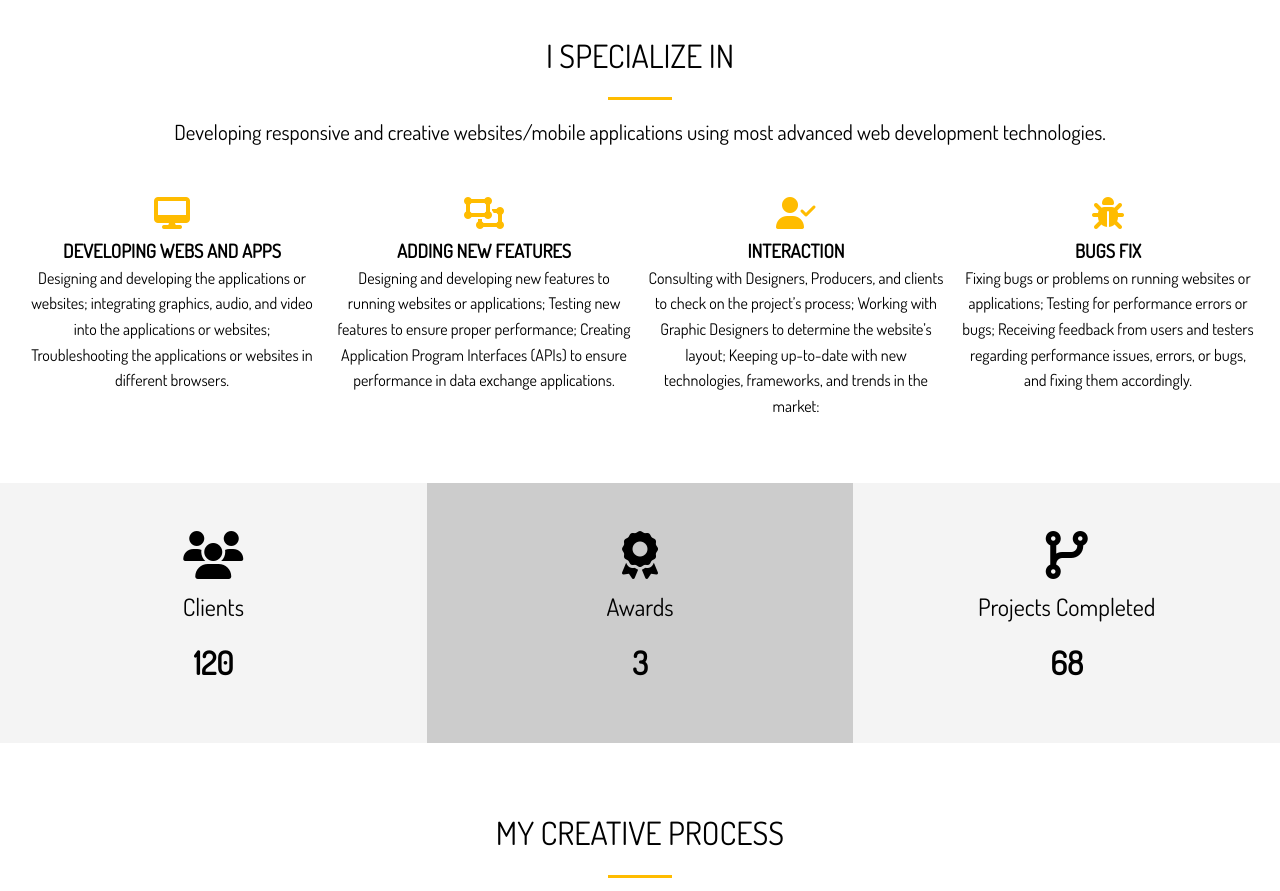
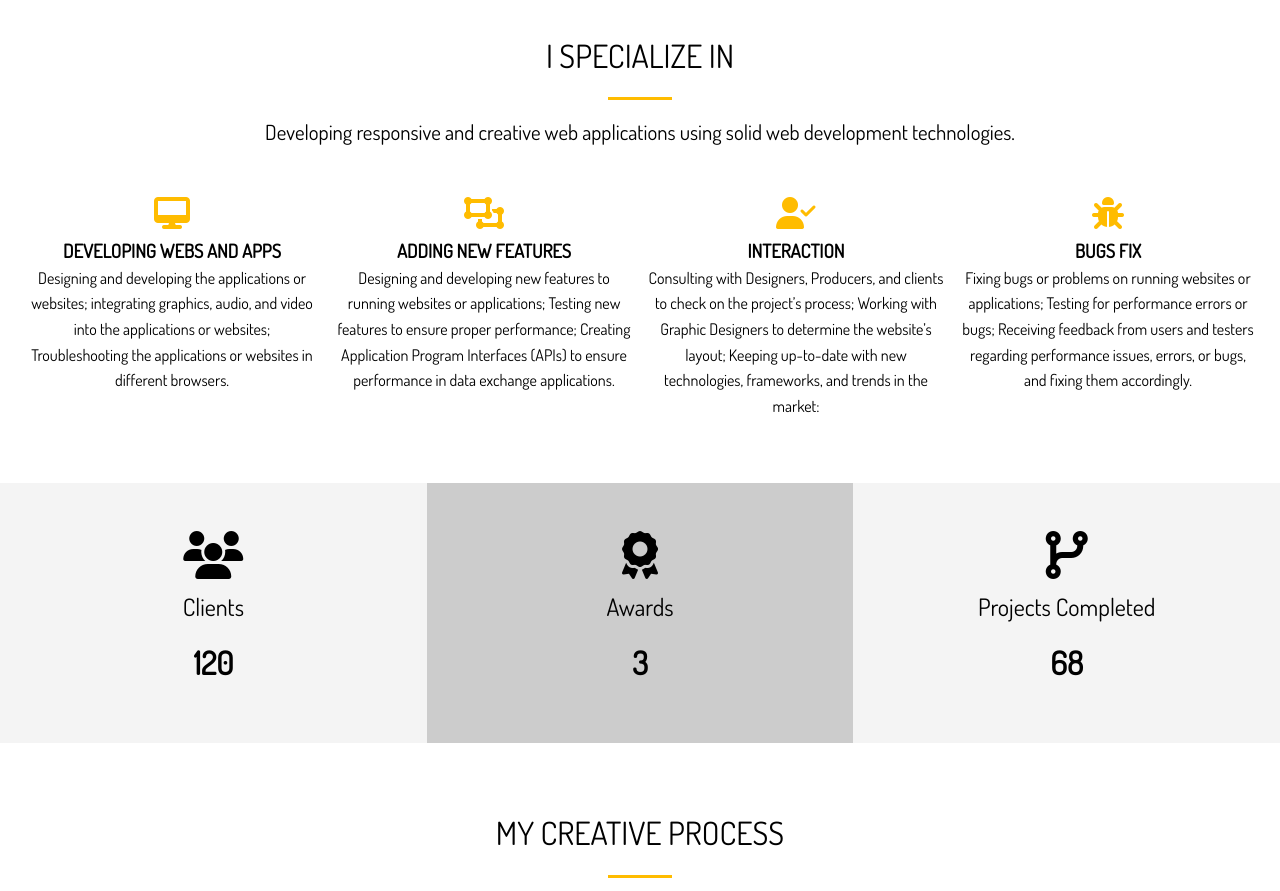
Before and after one commit to dylangit01/Dylan_Portfolio_2020_Rework, a website: page dist/index.html in a window 1280 px wide. Shown: the part 802-1693 px from the top of the page. Drawn offline with Linux system fonts and the light colour scheme.

Commit message:
change style

```diff
--- a/dist/index.html
+++ b/dist/index.html
@@ -44,8 +44,8 @@
       <h2 class="section-title">I Specialize In</h2>
       <div class="bottom-line"></div>
       <p class="lead">
-        Developing responsive and creative websites/mobile applications using
-        most advanced web development technologies.
+        Developing responsive and creative web applications using
+        solid web development technologies.
       </p>
 
       <div class="specials">
```
